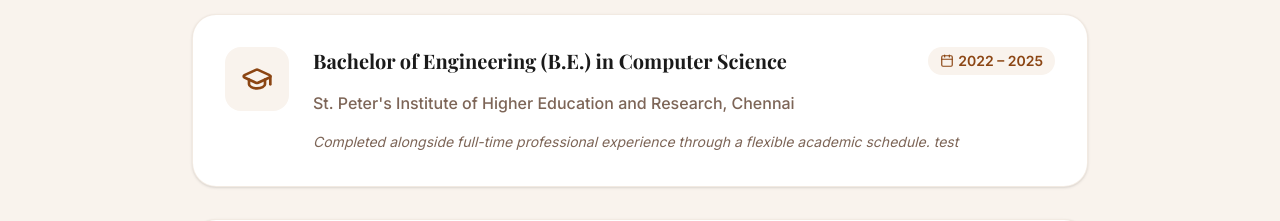
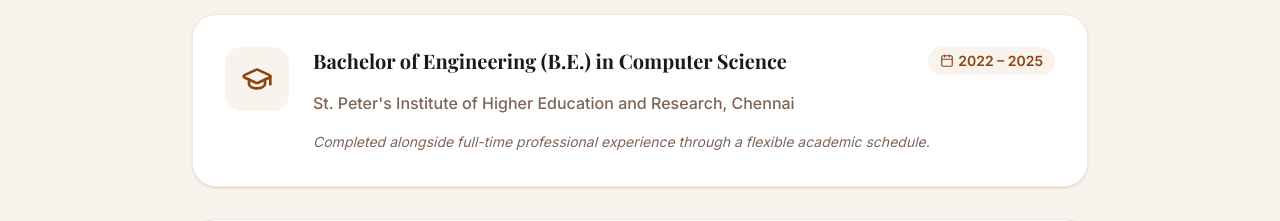
Before and after one commit to ranjith-v-developer/portfolio, a React (Vite) app: page / in a window 1280 px wide. Shown: the part 4580-4801 px from the top of the page. Built offline with nearby package versions, Linux system fonts and the light colour scheme.

Commit message:
feat: update education 2

```diff
--- a/src/constants.js
+++ b/src/constants.js
@@ -70,7 +70,7 @@
     degree: "Bachelor of Engineering (B.E.) in Computer Science",
     institution: "St. Peter's Institute of Higher Education and Research, Chennai",
     duration: "2022 – 2025",
-    details: "Completed alongside full-time professional experience through a flexible academic schedule. test"
+    details: "Completed alongside full-time professional experience through a flexible academic schedule."
   },
   {
     degree: "Diploma in Computer Engineering",
```
